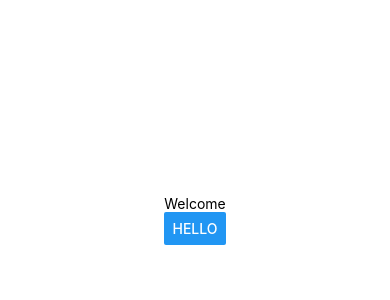
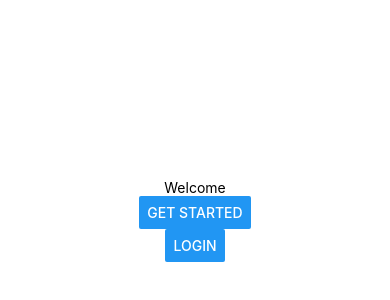
Before and after one commit to escuchame-app/escuchame, a React Native app: screen / in a window 390 px wide. Shown: the part 202-502 px from the top of the page. Built offline with nearby package versions, Linux system fonts and the light colour scheme.

Commit message:
add login button on welcome screen

```diff
--- a/App.tsx
+++ b/App.tsx
@@ -13,29 +13,43 @@ import { createAppMachine } from "./appMachine";
 import { ActorRef } from "xstate";
 
 function Welcome() {
-  const service = useContext(AppServiceContext);
-  const appState = useSelector(service, (state) => state.value);
+  const appService = useContext(AppServiceContext);
+  const appState = useSelector(appService, (state) => state.value);
 
-  const handlePressWelcome = useCallback(() => {
-    console.log(appState);
-  }, []);
+  const handleGetStarted = useCallback(() => {
+    appService.send("navigate:onboarding");
+  }, [appService]);
+
+  const handleLogin = useCallback(() => {
+    appService.send("navigate:login");
+  }, [appService]);
 
   if (appState !== "Welcome") {
     return <Fragment />;
   }
 
-  return <WelcomeComponent onPressWelcome={handlePressWelcome} />;
+  return (
+    <WelcomeComponent
+      onPressGetStarted={handleGetStarted}
+      onPressLogin={handleLogin}
+    />
+  );
 }
 
 interface WelcomeComponentProps {
-  onPressWelcome: () => void;
+  onPressGetStarted: () => void;
+  onPressLogin: () => void;
 }
 
-function WelcomeComponent({ onPressWelcome }: WelcomeComponentProps) {
+function WelcomeComponent({
+  onPressGetStarted,
+  onPressLogin,
+}: WelcomeComponentProps) {
   return (
     <View style={styles.container}>
       <Text>Welcome</Text>
-      <Button onPress={onPressWelcome} title="Hello" />
+      <Button onPress={onPressGetStarted} title="Get Started" />
+      <Button onPress={onPressLogin} title="Login" />
     </View>
   );
 }
```
